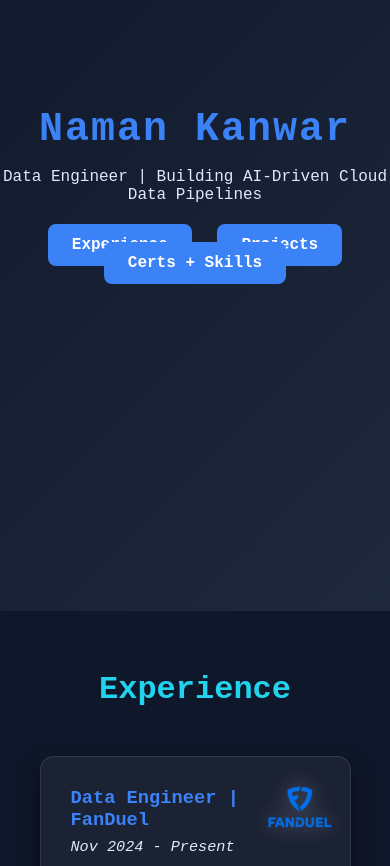
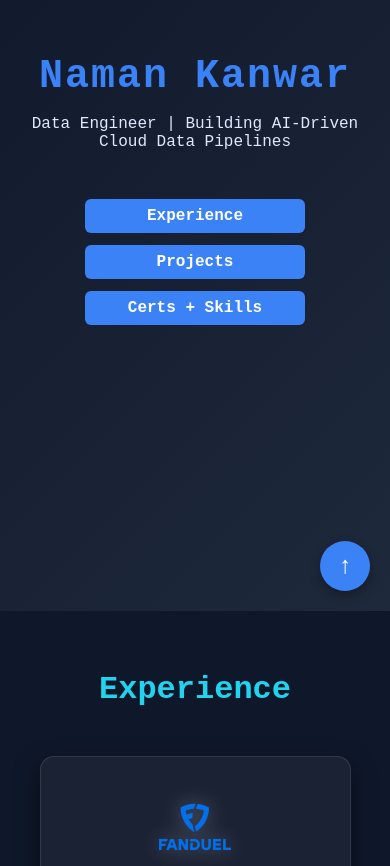
Before and after one commit to Naman26/Naman26.github.io, a website: page index.html in a window 390 px wide. Shown: the part 233-1099 px from the top of the page. Drawn offline with Linux system fonts and the light colour scheme.

Commit message:
Updated with mobile layout fixes

```diff
--- a/index.html
+++ b/index.html
@@ -6,7 +6,13 @@
 <title>Naman Kanwar</title>
 <style>
   * { margin:0; padding:0; box-sizing:border-box; font-family:'Source Code Pro', monospace; }
-  body { background:#0f172a; color:#e0e7ff; scroll-behavior:smooth; }
+  html {
+    scroll-behavior: smooth;
+  }
+  body {
+    background:#0f172a;
+    color:#e0e7ff;
+  }
   a { text-decoration:none; color:inherit; }
 
   :root {
@@ -22,7 +28,7 @@
 
   /* Hero */
   #hero {
-    height:100vh;
+    min-height:100svh;
     display:flex;
     flex-direction:column;
     justify-content:center;
@@ -38,7 +44,7 @@
 
 .hero {
   text-align: center;
-  padding: 6vw 5vw; /* use viewport width for scaling */
+  /* padding: 6vw 5vw; use viewport width for scaling */
   background-color: #0f111a;
   color: #ffffff;
 }
@@ -71,7 +77,7 @@
   padding: 0.5em 1.2em;
   border-radius: 6px;
   text-align: center;
-  display: flex;
+  display: inline-block;
 }
 
 .btn:hover {
@@ -216,7 +222,7 @@
   }
 
   .experience-card.expanded .experience-details {
-    max-height: 400px;
+    max-height: 2000px;
     opacity: 1;
     margin-top: 10px;
   }
@@ -435,11 +441,50 @@
     cursor: default;
   }
 
+  .back-home {
+  position: fixed;
+  bottom: 20px;
+  right: 20px;
+
+  width: 50px;
+  height: 50px;
+
+  display: flex;
+  align-items: center;
+  justify-content: center;
+
+  border-radius: 50%;
+  background: var(--primary);
+  color: white;
+  font-size: 24px;
+
+  z-index: 1000;
+  box-shadow: 0 4px 12px rgba(0,0,0,.3);
+}
+
+
+
   @media (max-width: 768px) {
+    #hero {
+      min-height: 100svh;
+      padding: 1rem;
+    }
+
     .experience-card .logo {
-        width: 70px;
-        top: 15px;
-        right: 15px;
+      position: static;
+      display: block;
+      margin: 0 auto 1rem auto;
+      width: 80px;
+      max-width: 80px;
+    }
+
+    .experience-card {
+      text-align: center;
+    }
+
+    .experience-details,
+    .experience-details * {
+      text-align: left;
     }
 
     .tech-icon {
@@ -451,31 +496,32 @@
       height: 45px;
     }
     .hero h1 {
-    font-size: 8vw;
+      font-size: 8vw;
     }
 
     .hero h2 {
-        font-size: 4vw;
+      font-size: 4vw;
     }
 
     .hero-buttons {
-        flex-direction: column;
-        gap: 0.75rem;
-    justify-content: center;
+      flex-direction: column;
+      gap: 0.75rem;
+      align-items: center;
+      justify-content: center;
   }
   .hero-buttons .btn {
-    flex: 1 1 100%;  /* buttons take full width on mobile */
-    max-width: 250px; /* but don’t get too wide */
+    width: 220px;
+    margin: 0;
   }
   }
 </style>
 </head>
 <body>
-
-<section id="hero">
+<a href="#hero" class="back-home">↑</a>
+<section id="hero" class="hero">
   <h1>Naman Kanwar</h1>
   <p>Data Engineer | Building AI-Driven Cloud Data Pipelines</p>
-  <div>
+  <div class="hero-buttons">
     <a href="#experience" class="btn">Experience</a>
     <a href="#projects" class="btn">Projects</a>
     <a href="#skills" class="btn">Certs + Skills</a>
@@ -757,7 +803,7 @@ newly added code.</li>
         <span>AWS Cloud Solutions Specialization (Coursera)</span>
     </a>
     </div>
-<section id="skills">
+<div class="skills-content">
   <div class="skills-category">
     <h3>Languages</h3>
     <div class="skills-grid">
@@ -798,7 +844,7 @@ newly added code.</li>
       <span class="skill-badge">Agile</span>
     </div>
   </div>
-</section>
+</div>
    <!-- <div class="skills">
     <span class="skill-badge">Python</span>
     <span class="skill-badge">Java</span>
```
